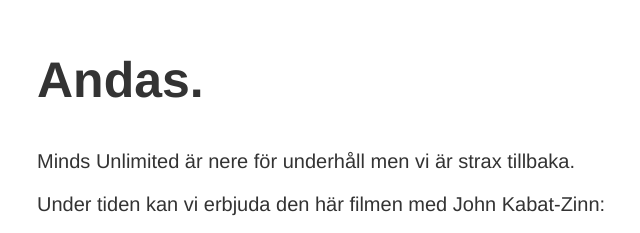
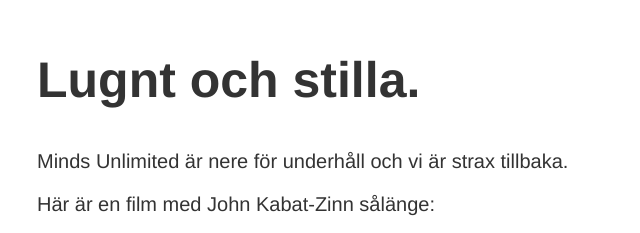
Before and after one commit to perjonsson/mindsunlimited-maintenance, a plain HTML site: page index.html in a window 1280 px wide. Shown: the part 149-382 px from the top of the page, without its empty margins (278-918 px from the left). Drawn offline with Linux system fonts and the light colour scheme; grey boxes are pictures that could not be loaded.

Commit message:
Updated maintenance page

```diff
--- a/index.html
+++ b/index.html
@@ -11,11 +11,11 @@
 </style>
 
 <article>
-    <h1>Andas.</h1>
+    <h1>Lugnt och stilla.</h1>
     <div>
-        <p>Minds Unlimited är nere för underhåll men vi är strax tillbaka.</p>
+        <p>Minds Unlimited är nere för underhåll och vi är strax tillbaka.</p>
 
-        <p>Under tiden kan vi erbjuda den här filmen med John Kabat-Zinn:</p>
+        <p>Här är en film med John Kabat-Zinn sålänge:</p>
         <iframe src="https://player.vimeo.com/video/69162343?title=0&amp;byline=0&amp;portrait=0" width="500" height="281" frameborder="0" webkitallowfullscreen mozallowfullscreen allowfullscreen></iframe>
         <br/><br/>
         <p><img src="logo.jpg"><br/>Tegnérgatan 12, 113 58 Stockholm, Sweden</p>
```
